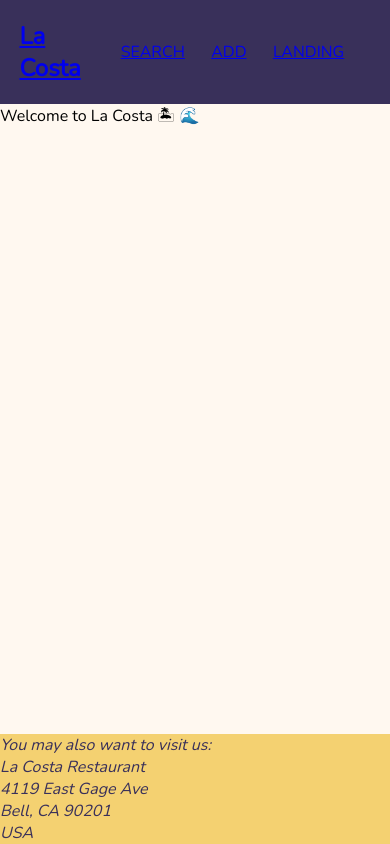
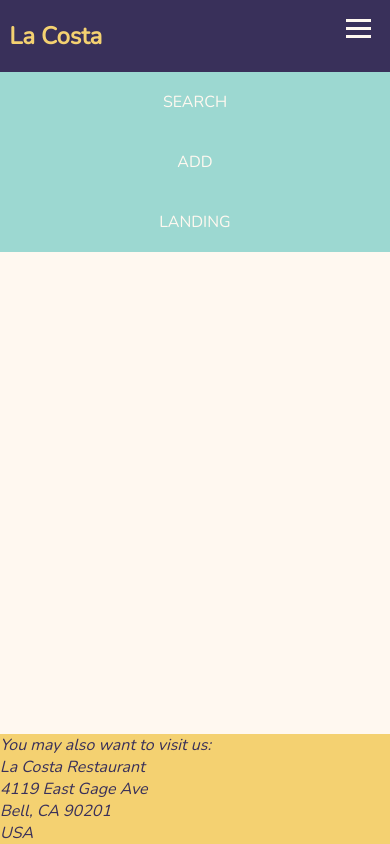
Before and after one commit to Joes-BitGit/menu, a React (Create React App) app in the folder client/: page /landing in a window 390 px wide. Built offline with nearby package versions, Linux system fonts and the light colour scheme.

Commit message:
making the site responsive

```diff
--- a/client/src/styles/navbar.css
+++ b/client/src/styles/navbar.css
@@ -5,14 +5,93 @@
 .navbar {
   display: grid;
   /* logo, white space, items */
-  grid-template-columns: 0.2fr auto 1fr;
+  grid-template-columns: 0.4fr auto 1fr;
   align-items: center;
+
   width: 90%;
-  margin: 0 auto;
+  margin: 0;
+  text-align: center;
 }
 
 .nav-menu {
+  padding: 0;
   display: grid;
   grid-template-columns: repeat(3, auto);
   list-style: none;
+  justify-self: end;
 }
+
+#lacosta-logo {
+  margin-right: 50%;
+}
+
+.logo-link {
+  text-decoration: none;
+  color: var(--orange-yellow-crayola);
+}
+
+.nav-links {
+  text-decoration: none;
+  padding-right: 1rem;
+  color: var(--floral-white);
+}
+
+.nav-links:hover {
+  color: var(--dark-orange);
+  transition: all ease-out 0.1s;
+}
+
+.menu-toggle .bar {
+  width: 25px;
+  height: 3px;
+  margin: 5px auto;
+  background: var(--floral-white);
+  transition: all 0.3s ease-in-out;
+}
+
+@media screen and (max-width: 768px) {
+  .navbar-container {
+    position: relative;
+  }
+
+  .nav-menu {
+    display: grid;
+    grid-template-columns: auto;
+    background: var(--middle-blue-green);
+    width: 100%;
+    position: absolute;
+    margin: 0;
+    top: 72px;
+
+    transition: all 0.5s ease;
+  }
+
+  .nav-links {
+    line-height: 60px;
+    width: 100%;
+    /* this fills the entire box with style */
+    display: table;
+  }
+  .nav-links:hover {
+    background: var(--dark-orange);
+    color: var(--floral-white);
+    transition: all ease-out 0.4s;
+  }
+
+  .navbar {
+    width: 100%;
+  }
+  #lacosta-logo {
+    margin-right: 0;
+  }
+
+  #mobile-menu {
+    position: absolute;
+    top: 20%;
+    right: 5%;
+  }
+
+  .menu-toggle .bar {
+    display: block;
+  }
+}
```
